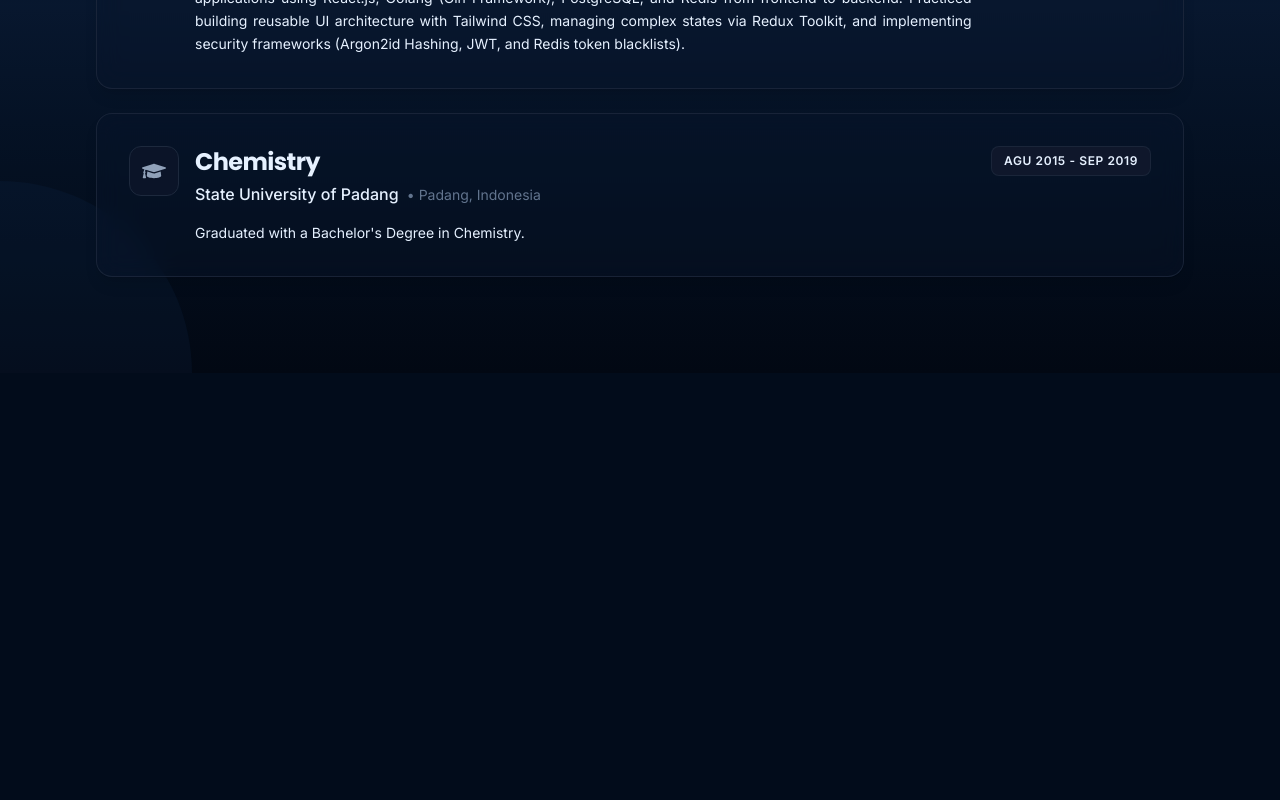
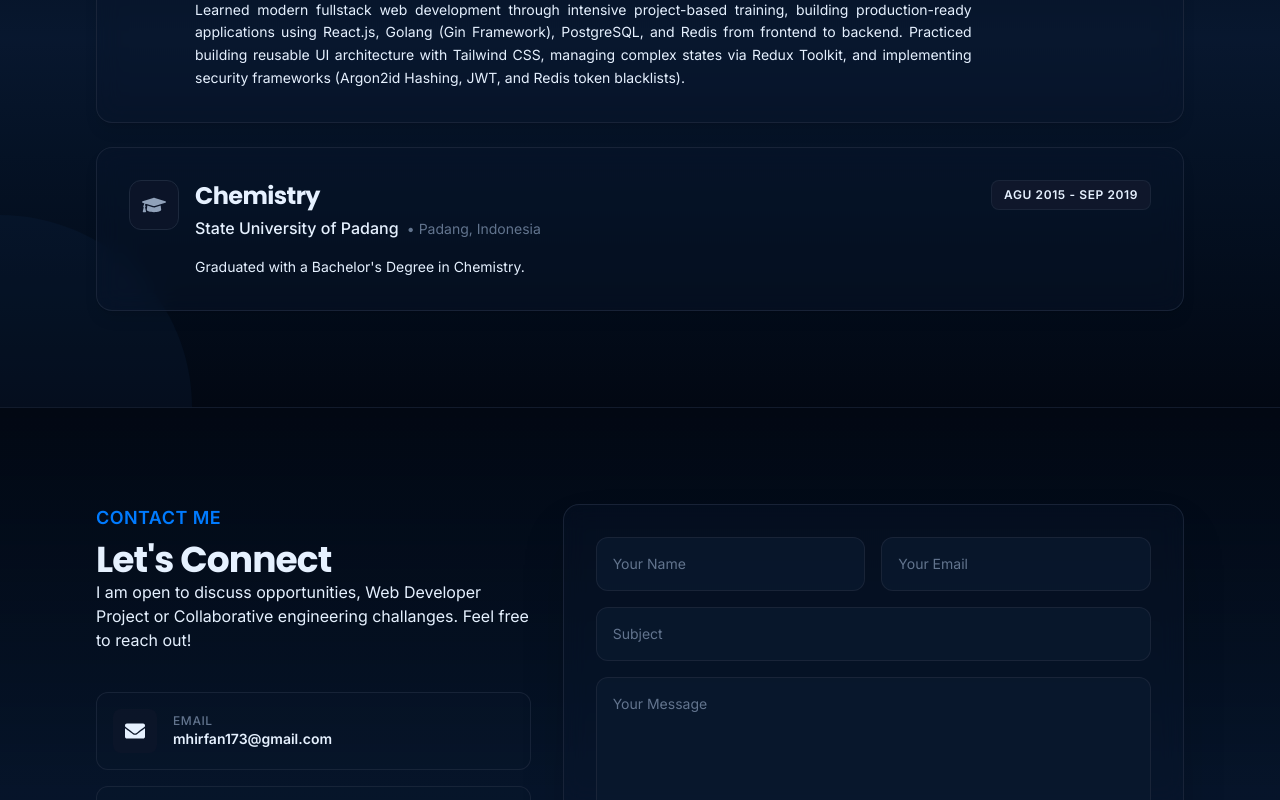
Before and after one commit to iamhanif11/my-portofolio, a React (Vite) app: page / in a window 1280 px wide. Shown: the part 2000-2800 px from the top of the page. Before the commit the page ends 2373 px from the top, so only its background shows below. Built offline with nearby package versions, Linux system fonts and the light colour scheme.

Commit message:
feat:add footer section

```diff
--- a/src/App.jsx
+++ b/src/App.jsx
@@ -1,4 +1,5 @@
 import EducationSection from "./components/EducationSection"
+import FooterSection from "./components/FooterSection"
 import HeroSection from "./components/HeroSection"
 import ProjectSection from "./components/ProjectSection"
 import TechStack from "./components/TechStack"
@@ -10,6 +11,7 @@ function App() {
       <TechStack/>
       <ProjectSection/>
       <EducationSection/>
+      <FooterSection/>
     </main>
   )
 }
--- /dev/null
+++ b/src/components/FooterSection.jsx
@@ -0,0 +1,171 @@
+import { useState } from "react";
+import { FaEnvelope, FaMapMarkerAlt, FaPaperPlane, FaWhatsapp } from "react-icons/fa";
+
+function FooterSection() {
+  const [formData, setFormData] = useState({
+    name: "",
+    email: "",
+    subject: "",
+    message: "",
+  });
+
+  const handleChange = (e) => {
+    setFormData({ ...formData, [e.target.name]: e.target.value });
+  };
+
+  const handleSubmit = (e) => {
+    e.preventDefault();
+
+    const mailtoLink = `mailto:mhirfan173@gmail.com?subject=${encodeURIComponent(
+      formData.subject || "Contact from Portofolio",
+    )}&body=${encodeURIComponent(
+      `Name:${formData.name}\nEmail: ${formData.email}\n\nMessage:\n${formData.message}`
+    )}`;
+
+    window.location.href = mailtoLink
+  };
+  return (
+    <footer className="relative py-24 px-6 lg:px-24 overflow-hidden bg-linear-to-b from-[#020813] via-[#11284c]/30 to-[#020813] border-t border-slate-800/60 ">
+      <div className="max-w-7xl mx-auto">
+        <div className="grid grid-cols-1 lg:grid-cols-12 gap-12 lg:gap-8 items-stretch">
+          <div className="lg:col-span-5 space-y-6 h-full">
+            <div>
+              <p className="text-lg uppercase tracking-wide font-semibold text-primary-blue">
+                Contact Me
+              </p>
+              <h2 className="text-4xl mt-2 font-bold tracking-tight">
+                Let's Connect
+              </h2>
+              <p>
+                I am open to discuss opportunities, Web Developer Project or
+                Collaborative engineering challanges. Feel free to reach out!
+              </p>
+            </div>
+
+            <div className="space-y-4 pt-4">
+              {/* email */}
+              <a
+                href="mailto:mhirfan173@gmail.com"
+                className="flex items-center gap-4 p-4 rounded-xl bg-navy-light/20 border border-slate-800/80 hover:border-primary-hover hover:text-primary-hover transition-all duration-500 group"
+              >
+                <div className="p-3 rounded-lg bg-slate-900/60 group-hover:text-primary-hover transition-colors">
+                  <FaEnvelope size={20} />
+                </div>
+                <div>
+                  <p className="text-xs text-slate-500 font-medium uppercase tracking-wider">
+                    Email
+                  </p>
+                  <p className="text-sm font-semibold">mhirfan173@gmail.com</p>
+                </div>
+              </a>
+
+              {/* wa */}
+              <a
+                href="https://wa.me/6282285084125"
+                target="_blank"
+                rel="noopener noreferrer"
+                className="flex items-center gap-4 p-4 rounded-xl bg-navy-light/20 border border-slate-800/80 hover:border-primary-hover hover:text-primary-hover transition-all duration-300 group"
+              >
+                <div className="p-3 rounded-lg bg-slate-900/60 group-hover:text-primary-hover transition-colors">
+                  <FaWhatsapp size={20} />
+                </div>
+                <div>
+                  <p className="text-xs text-slate-500 font-medium uppercase tracking-wider">
+                    No.HP / WhatsApp
+                  </p>
+                  <p className="text-sm font-semibold">+62 822-8508-4125</p>
+                </div>
+              </a>
+
+              <div className="flex items-center gap-4 p-4 rounded-xl bg-navy-light/20 border border-slate-800/60 text-slate-300">
+                <div className="p-3 rounded-lg bg-slate-900/60 group-hover:text-primary-hover transition-colors">
+                  <FaMapMarkerAlt />
+                </div>
+                <div>
+                  <p className="text-xs text-slate-500 font-medium uppercase tracking-wider">
+                    Location
+                  </p>
+                  <p className="text-sm font-semibold">Jakarta, Indonesia</p>
+                </div>
+              </div>
+            </div>
+          </div>
+
+          <div className="lg:col-span-7 h-full">
+            <form
+              onSubmit={handleSubmit}
+              className="bg-navy-light/30 backdrop-blur-md border border-slate-800/80 rounded-2xl p-6 lg:p-8 space-y-4 shadow-2xl"
+            >
+              <div className="grid grid-cols-1 sm:grid-cols-2 gap-4">
+                <div className="space-y-1.5">
+                  <input
+                    type="text"
+                    name="name"
+                    placeholder="Your Name"
+                    value={formData.name}
+                    onChange={handleChange}
+                    required
+                    className="w-full p-4 bg-navy-light/80 border border-slate-800/80 rounded-xl placeholder-slate-500 focus:outline-hidden focus:border-primary-hover focus:ring-1 focus:ring-primary-hover text-sm transition-all"
+                  />
+                </div>
+
+                <div className="space-y-1.5">
+                  <input
+                    type="email"
+                    name="email"
+                    placeholder="Your Email"
+                    value={formData.email}
+                    onChange={handleChange}
+                    required
+                    className="w-full p-4 bg-navy-light/80 border border-slate-800/80 rounded-xl placeholder-slate-500 focus:outline-hidden focus:border-primary-hover focus:ring-1 focus:ring-primary-hover text-sm transition-all"
+                  />
+                </div>
+              </div>
+
+              <div className="space-y-1.5">
+                <input
+                  type="text"
+                  name="subject"
+                  placeholder="Subject"
+                  value={formData.subject}
+                  onChange={handleChange}
+                  required
+                  className="w-full p-4 bg-navy-light/80 border border-slate-800/80 rounded-xl placeholder-slate-500 focus:outline-hidden focus:border-primary-hover focus:ring-1 focus:ring-primary-hover text-sm transition-all"
+                />
+              </div>
+
+              <div className="space-y-1.5">
+                <textarea
+                  name="message"
+                  rows="5"
+                  placeholder="Your Message"
+                  value={formData.message}
+                  onChange={handleChange}
+                  required
+                  className="w-full p-4 bg-navy-light/80 border border-slate-800/80 rounded-xl placeholder-slate-500 focus:outline-hidden focus:border-primary-hover focus:ring-1 focus:ring-primary-hover text-sm transition-all"
+                />
+              </div>
+
+              <button
+                type="submit"
+                className="w-full flex items-center justify-center gap-2 p-4 font-semibold rounded-xl placeholder-slate-500 focus:outline-hidden bg-primary-blue hover:bg-primary-hover shadow-lg text-sm cursor-pointer"
+              >
+                Send Message
+                <FaPaperPlane size={16} className=" ml-1"/>
+              </button>
+            </form>
+          </div>
+
+        </div>
+
+        <div className="mt-20 pt-8 border-t border-slate-900/60 text-center">
+            <p className="text-xs text-slate-600">
+                © {new Date().getFullYear()} M. Hanif Irfan. All rights reserved.
+            </p>
+        </div>
+      </div>
+    </footer>
+  );
+}
+
+export default FooterSection;
--- a/src/components/TechStack.jsx
+++ b/src/components/TechStack.jsx
@@ -2,28 +2,49 @@ function TechStack() {
   const techStacks = [
     { name: "HTML5", icon: "https://api.iconify.design/logos:html-5.svg" },
     { name: "CSS3", icon: "https://api.iconify.design/logos:css-3.svg" },
-    { name: "JavaScript", icon: "https://api.iconify.design/logos:javascript.svg" },
+    {
+      name: "JavaScript",
+      icon: "https://api.iconify.design/logos:javascript.svg",
+    },
     { name: "React", icon: "https://api.iconify.design/logos:react.svg" },
     { name: "Redux", icon: "https://api.iconify.design/logos:redux.svg" },
-    { name: "Tailwind CSS", icon: "https://api.iconify.design/logos:tailwindcss-icon.svg" },
+    {
+      name: "Tailwind CSS",
+      icon: "https://api.iconify.design/logos:tailwindcss-icon.svg",
+    },
     { name: "Golang", icon: "https://api.iconify.design/logos:go.svg" },
-    { name: "Gin-Gonic", icon: "https://raw.githubusercontent.com/gin-gonic/logo/master/color.png" },
-    { name: "PostgreSQL", icon: "https://api.iconify.design/logos:postgresql.svg" },
+    {
+      name: "Gin-Gonic",
+      icon: "https://raw.githubusercontent.com/gin-gonic/logo/master/color.png",
+    },
+    {
+      name: "PostgreSQL",
+      icon: "https://api.iconify.design/logos:postgresql.svg",
+    },
     { name: "Redis", icon: "https://api.iconify.design/logos:redis.svg" },
-    { name: "Docker", icon: "https://api.iconify.design/logos:docker-icon.svg" },
+    {
+      name: "Docker",
+      icon: "https://api.iconify.design/logos:docker-icon.svg",
+    },
     { name: "Swagger", icon: "https://api.iconify.design/logos:swagger.svg" },
     { name: "Figma", icon: "https://api.iconify.design/logos:figma.svg" },
     { name: "Trello", icon: "https://api.iconify.design/logos:trello.svg" },
-    { name: "Notion", icon: "https://api.iconify.design/logos:notion-icon.svg" },
+    {
+      name: "Notion",
+      icon: "https://api.iconify.design/logos:notion-icon.svg",
+    },
   ];
   return (
-    <section className="bg-navy-lighter py-8 border-white/5 overflow-hidden flex items-center">
-
+    <section className="relative py-12 bg-transparent border-y border-slate-800/40 overflow-hidden flex items-center">
+      <div className="absolute inset-y-0 left-0 w-20 md:w-40 bg-linear-to-r from-[#020813] to-transparent z-10 pointer-events-none" />
+      <div className="absolute inset-y-0 right-0 w-20 md:w-40 bg-linear-to-l from-[#020813] to-transparent z-10 pointer-events-none" />
       <div className="flex w-max animate-marquee">
-
         <div className="flex min-w-max justify-around gap-4 px-4">
           {techStacks.map((tech, index) => (
-                    <div key={`set1-${index}`} className="flex items-center justify-center min-w-30 group">
+            <div
+              key={`set1-${index}`}
+              className="flex items-center justify-center min-w-30 group"
+            >
               <img
                 src={tech.icon}
                 alt={tech.name}
@@ -35,7 +56,10 @@ function TechStack() {
 
         <div className="flex min-w-max justify-around gap-4 px-4">
           {techStacks.map((tech, index) => (
-                    <div key={`set2-${index}`} className="flex items-center justify-center min-w-30 group">
+            <div
+              key={`set2-${index}`}
+              className="flex items-center justify-center min-w-30 group"
+            >
               <img
                 src={tech.icon}
                 alt={tech.name}
@@ -44,10 +68,9 @@ function TechStack() {
             </div>
           ))}
         </div>
-
       </div>
     </section>
-  )
+  );
 }
 
-export default TechStack
+export default TechStack;
```
Lines whose indentation alone changed are shown as unchanged.
